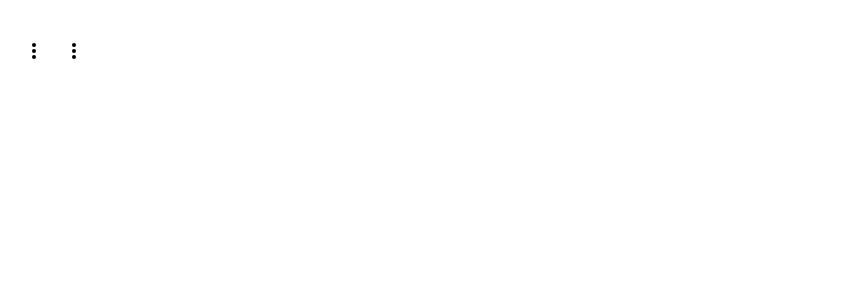
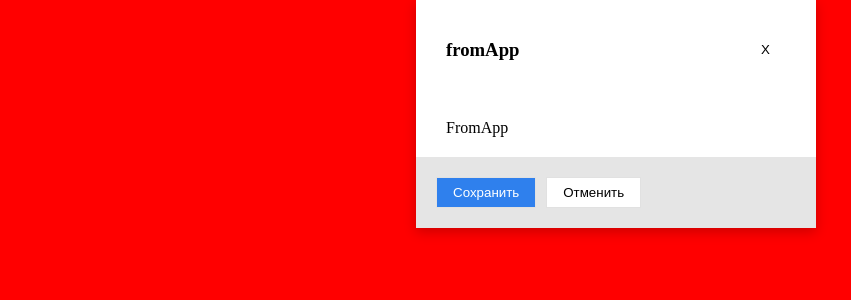
Before and after one commit to YatmanovEE/ERP-TS, a React (Create React App) app in the folder client/: page / in a window 1280 px wide. Shown: the top 300 px of the page, without its empty margins (24-875 px from the left). Built offline with nearby package versions, Linux system fonts and the light colour scheme.

Commit message:
For test new component (ModalTemplate)

```diff
--- a/client/src/App.tsx
+++ b/client/src/App.tsx
@@ -2,16 +2,31 @@ import { globalStyle } from './App.global.styled';
 import { registryGlobalName } from './modules/join';
 import { CardObject } from './pages/static.CardObject';
 import CreateModalForm from './componentns/Modal';
-
+import { ModalTemplate } from './componentns/ModalTemplate';
+import Modal from './componentns/Modal';
+import { useDispatch } from 'react-redux';
+import { openModal } from './redux/actions/modal';
 function App() {
 	let className = globalStyle();
 	registryGlobalName(className);
+	let dispatch = useDispatch();
+	dispatch(
+		openModal({
+			id: 'id',
+			component: (
+				<ModalTemplate id={'id'} title="fromApp">
+					FromApp
+				</ModalTemplate>
+			),
+		})
+	);
 	return (
 		<>
-		<CardObject></CardObject>
-		{/* // <CreateModalForm title={'Основная информация'} id={'0'}></CreateModalForm> */}
-		{/* // <EventsList list={[]}></EventsList> */}
-		<CreateModalForm></CreateModalForm>
+			{/* <CardObject></CardObject> */}
+			{/* // <CreateModalForm title={'Основная информация'} id={'0'}></CreateModalForm> */}
+			{/* // <EventsList list={[]}></EventsList> */}
+			{/* <CreateModalForm></CreateModalForm> */}
+			<Modal></Modal>
 		</>
 	);
 }
```
